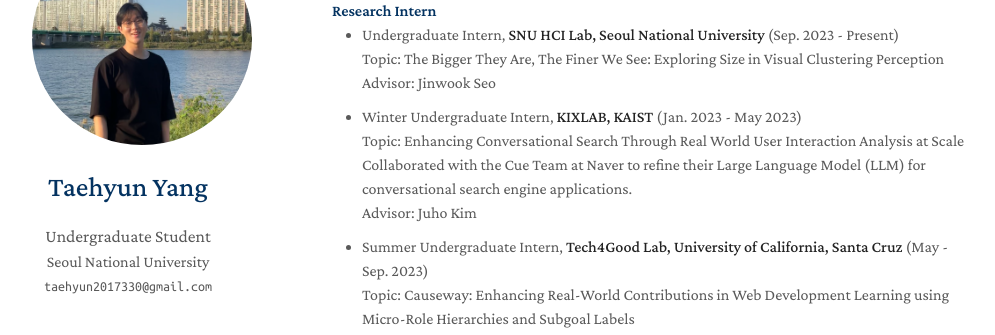
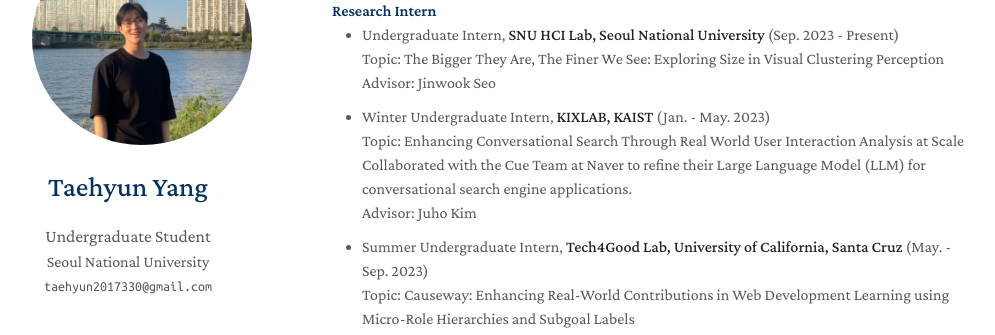
Before and after one commit to taehyun2017330/taehyun2017330.github.io, a Jekyll site: the page built from index.md, in a window 1280 px wide and 900 px high, scrolled down 998 px. Shown: the part 152-487 px from the top of the window, without its empty margins (148-1143 px from the left). Built offline with Jekyll 4.4.1, drawn with Linux system fonts in a browser that asks for light colours; nearby versions of some CDN libraries; a style sheet for code colours, icons or effects is not loaded.

Commit message:
Deploy Jekyll site to GitHub Pages

```diff
--- a/_includes/services.md
+++ b/_includes/services.md
@@ -6,11 +6,11 @@
         <li style="margin-bottom: 10px;">Undergraduate Intern, <strong>SNU HCI Lab, Seoul National University</strong> (Sep. 2023 - Present)<br>
             Topic: The Bigger They Are, The Finer We See: Exploring Size in Visual Clustering Perception<br>
             Advisor: Jinwook Seo</li>
-        <li style="margin-bottom: 10px;">Winter Undergraduate Intern, <strong>KIXLAB, KAIST</strong> (Jan. 2023 - May 2023)<br>
+        <li style="margin-bottom: 10px;">Winter Undergraduate Intern, <strong>KIXLAB, KAIST</strong> (Jan. - May. 2023)<br>
             Topic: Enhancing Conversational Search Through Real World User Interaction Analysis at Scale<br>
             Collaborated with the Cue Team at Naver to refine their Large Language Model (LLM) for conversational search engine applications.<br>
             Advisor: Juho Kim</li>
-        <li style="margin-bottom: 10px;">Summer Undergraduate Intern, <strong>Tech4Good Lab, University of California, Santa Cruz</strong> (May - Sep. 2023)<br>
+        <li style="margin-bottom: 10px;">Summer Undergraduate Intern, <strong>Tech4Good Lab, University of California, Santa Cruz</strong> (May. - Sep. 2023)<br>
             Topic: Causeway: Enhancing Real-World Contributions in Web Development Learning using Micro-Role Hierarchies and Subgoal Labels<br>
             Advisor: David Lee</li>
         <li style="margin-bottom: 10px;">Industry Research Intern, <strong>Samsung Electronics MX Division</strong> (Aug. - Jan. 2023)<br>
```
